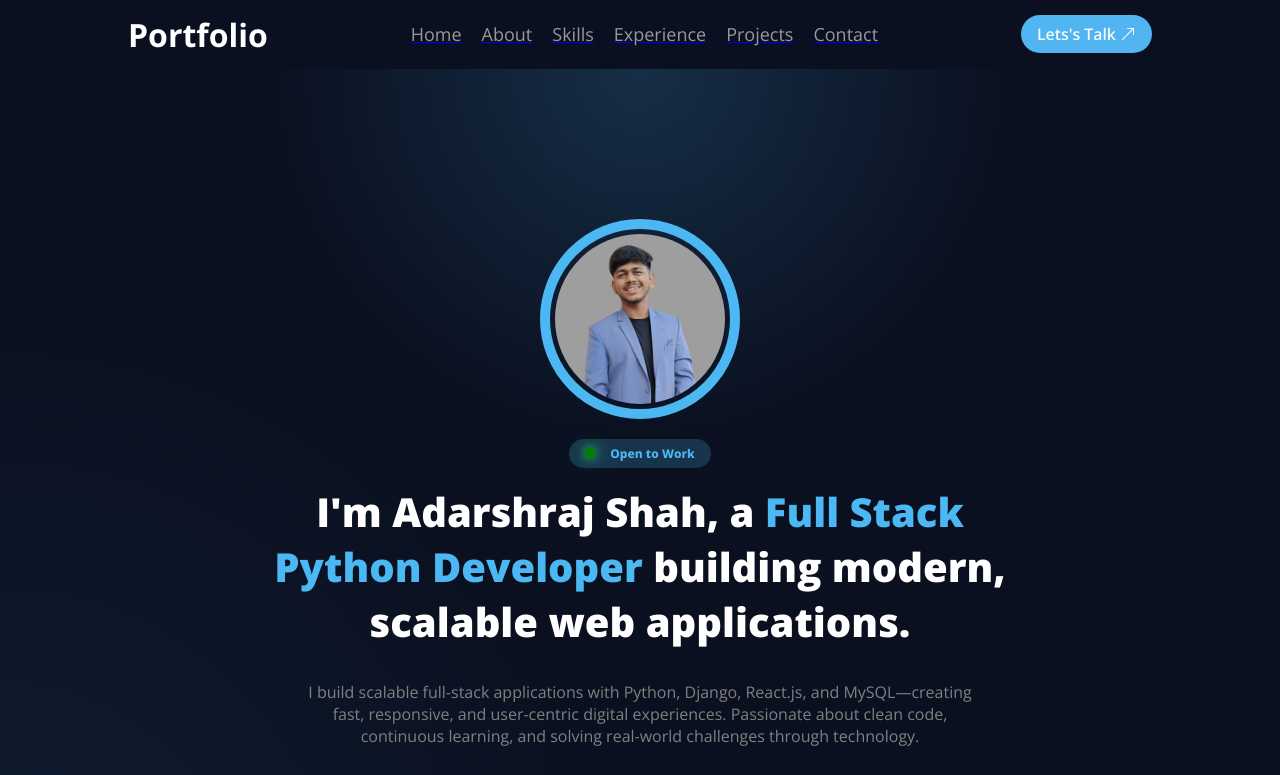
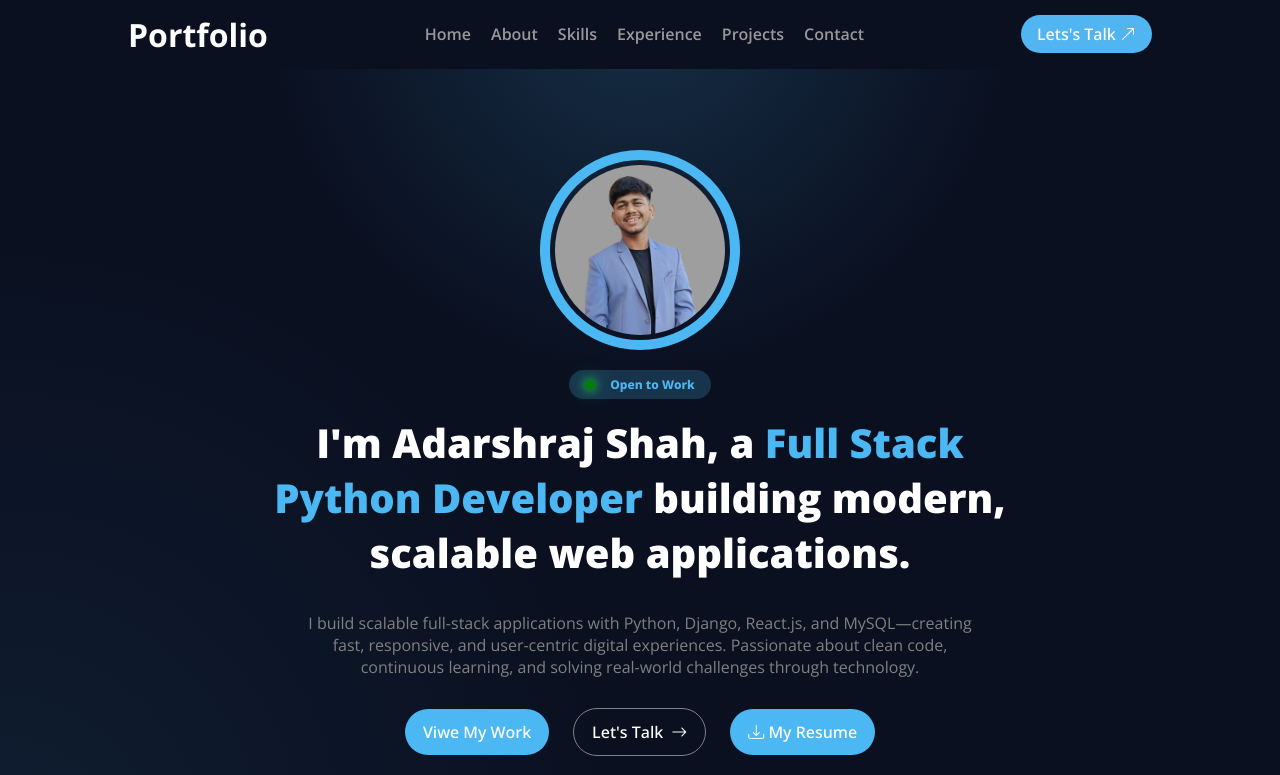
Before and after one commit to adarshrajshah04/my_portfolio, a React (Vite) app: page / in a window 1280 px wide. Shown: the top 775 px of the page. Built offline with nearby package versions, Linux system fonts and the light colour scheme.

Commit message:
change somthing

```diff
--- a/src/assets/CSS/Contact.module.css
+++ b/src/assets/CSS/Contact.module.css
@@ -129,6 +129,7 @@
     margin-top: 20px;
     color: white;
     transition: all 0.2s;
+   box-shadow: 5px 4px 15px rgb(56, 182, 213);
 
 
 }
--- a/src/index.css
+++ b/src/index.css
@@ -15,6 +15,7 @@
 
   /* padding:20px 100px; */
   padding: 1% 10%;
+  position: fixed;
 }
 
 .nav_logo{
@@ -30,11 +31,16 @@
 }
 
 .nav_list li{
-  font-size: 18px;
+  font-size: 16px;
    color: rgba(200, 195, 195, 0.762);
    cursor: pointer;
+   font-weight: 600;
+
 }
 
+.nav_list a{
+  text-decoration: none;
+}
 .nav_btn{
   padding: 8px 16px;
   font-size: 16px;
```
